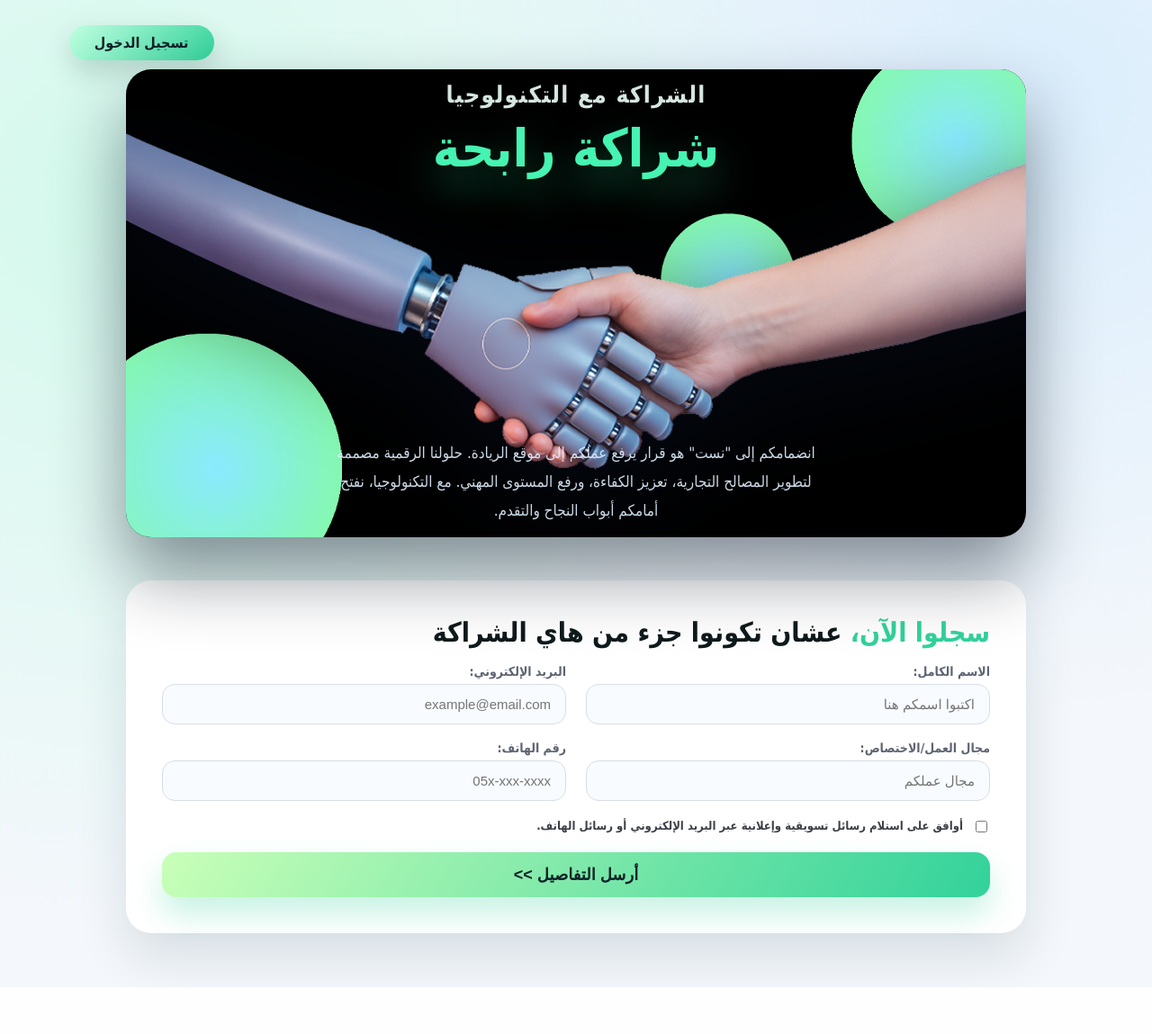
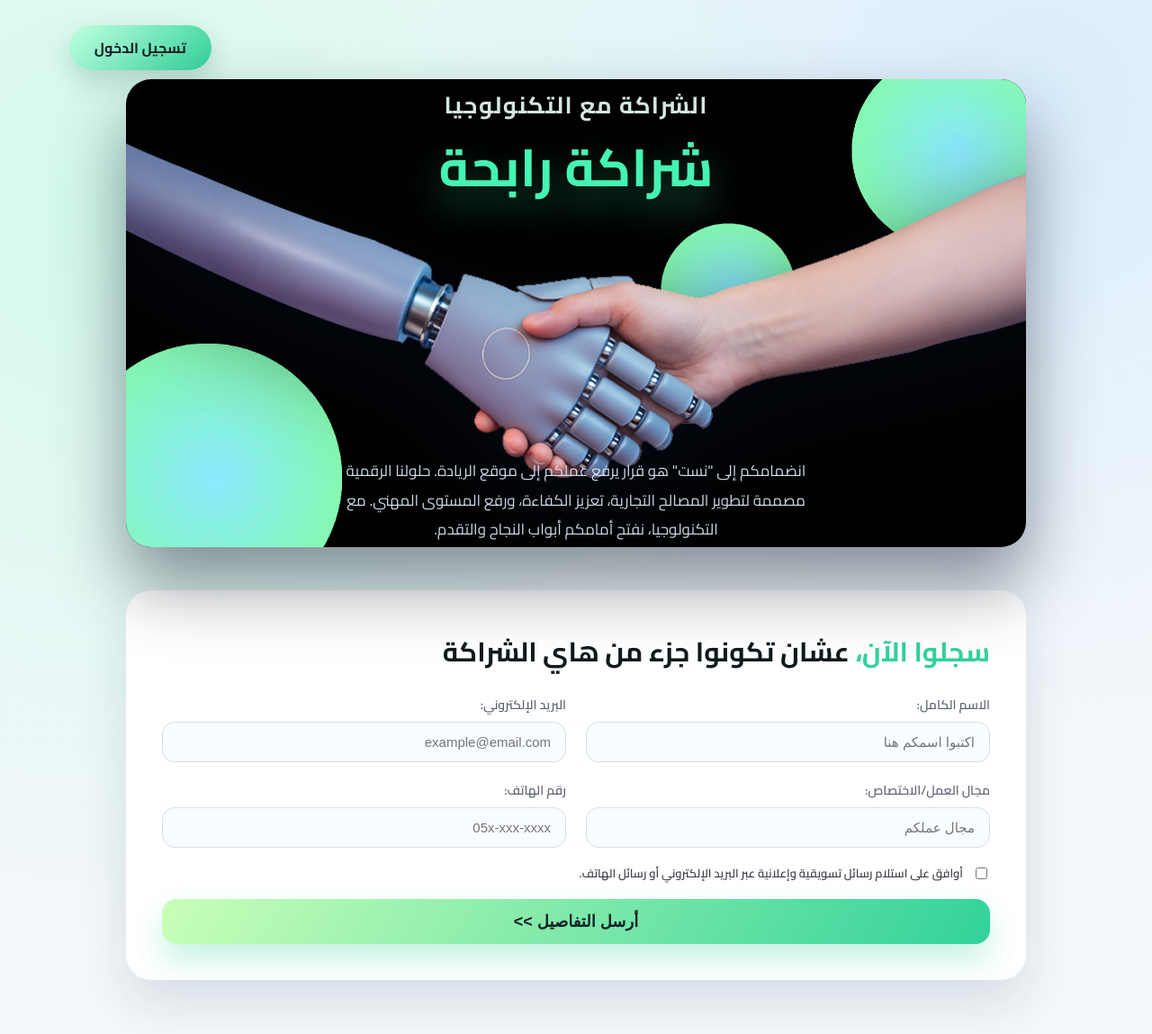
Before and after one commit to nestsolutions98-cell/Nest, a Flask app: page / in a window 1280 px wide. Shown: the whole page at 90% size. Before the commit the page ends 1097 px from the top, so only its background shows below. Run offline with Flask 3, Linux system fonts and the light colour scheme.

Commit message:
added landing page

```diff
--- a/templates/landing.html
+++ b/templates/landing.html
@@ -4,6 +4,9 @@
   <meta charset="UTF-8">
   <meta name="viewport" content="width=device-width, initial-scale=1.0">
   <title>شراكة رابحة | نست</title>
+  <link rel="preconnect" href="https://fonts.googleapis.com">
+  <link rel="preconnect" href="https://fonts.gstatic.com" crossorigin>
+  <link href="https://fonts.googleapis.com/css2?family=Cairo:wght@300;400;600;700;800&display=swap" rel="stylesheet">
   <style>
     :root {
       --bg-light: #f4f7fb;
@@ -20,7 +23,7 @@
 
     body {
       margin: 0;
-      font-family: "Tahoma", sans-serif;
+      font-family: "Cairo", sans-serif;
       background: radial-gradient(circle at 10% 20%, rgba(151, 255, 208, 0.35), transparent 55%),
                   radial-gradient(circle at 90% 10%, rgba(142, 209, 255, 0.25), transparent 45%),
                   var(--bg-light);
```
